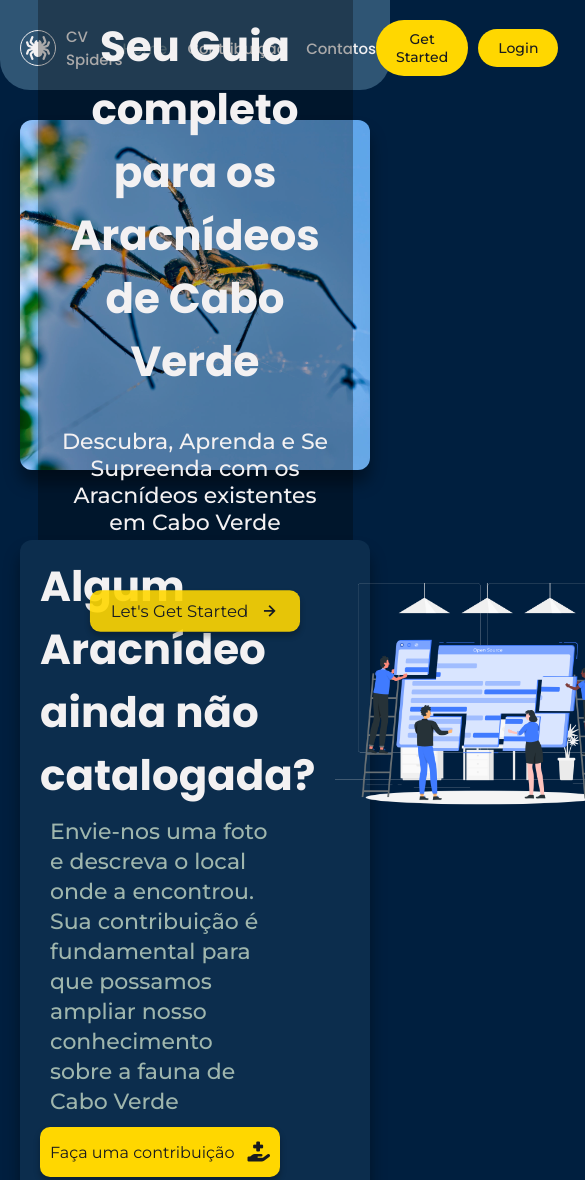
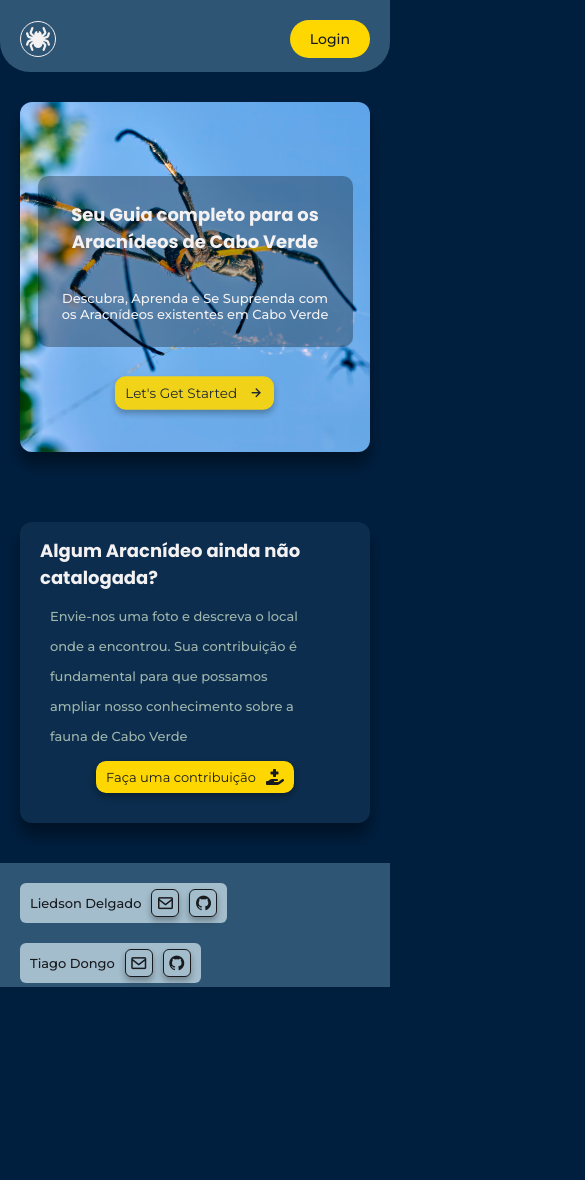
Before and after one commit to TiagoDongo/CV-Spiders, a plain HTML site: page docs/index.html in a window 390 px wide. Shown: the top 1180 px of the page, 585 px wide, since content can reach past the window. After the commit the page ends 987 px from the top, so only its background shows below. Drawn offline with nearby package versions, Linux system fonts and the light colour scheme.

Commit message:
Add responsive design for homepage and mainpage

```diff
--- a/docs/style.css
+++ b/docs/style.css
@@ -245,6 +245,7 @@ p{
 .main-content .bottom-section .left{
     display: flex;
     flex-direction: column;
+    align-items: flex-start;
     justify-content: space-between;
     padding: 5px 10px 20px 10px;
     /*border: 1px solid #fff;*/
@@ -256,7 +257,6 @@ p{
 
 .main-content .bottom-section .left > button{
     background: var(--color-winning);
-    width: 15rem;
     padding: 15px 10px;
     border-radius: var(--border-radious-1);
     cursor: pointer;
@@ -265,7 +265,7 @@ p{
     font-weight: 400;
     font-size: 16px;
     display: flex;
-    justify-content: space-between;
+    gap: 10px;
     align-items: center;
 }
 
@@ -287,8 +287,7 @@ p{
 
 .contacts{
     background: var(--header-footer-background);
-    grid-template-columns: 1fr 1fr 1fr;
-    grid-template-rows: auto auto;
+    grid-template-columns: repeat(3, 1fr);
     padding: 20px 20px 4px 20px;
     justify-items: center;
     align-items: center;
@@ -369,3 +368,172 @@ p{
     font-size: 14px;
     color: var(--color-1);
 }
+
+
+@media screen and (max-width: 992px){
+    .main-content .top-section .status > h2,
+    .main-content .bottom-section .left > h2{
+        font-size: 30px;
+    }
+    .main-content .top-section .status > h4,
+    .main-content .bottom-section .left .status > h4{
+        font-size: 20px;
+    }
+    .main-content .top-section > button,
+    .main-content .bottom-section .left > button{
+        padding: 8px 10px;
+        font-size: 13px;
+    }
+    .main-content .top-section > button > i,
+    .main-content .bottom-section .left > button > i{
+    font-size: 16px;
+    }
+}
+
+@media screen and (max-width: 768px){
+    .main-content .top-section .status > h2,
+    .main-content .bottom-section .left > h2{
+        font-size: 24px;
+    }
+
+    .main-content .top-section .status > h4,
+    .main-content .bottom-section .left .status > h4{
+        font-size: 16px;
+    }
+    .main-content .top-section > button,
+    .main-content .bottom-section .left > button{
+        padding: 8px 10px;
+        font-size: 13px;
+    }
+    .main-content .top-section > button > i,
+    .main-content .bottom-section .left > button > i{
+    font-size: 16px;
+    }
+
+    .contacts{
+        grid-template-columns: repeat(2, 1fr);
+    }
+
+    .contacts .liedson-contacts,
+    .contacts .tiago-contacts{
+        flex-direction: initial;
+        align-items: center;
+
+    }
+
+    .contacts .autor-rights{
+        grid-row: 3;
+        grid-column: 1 / 3;
+    }
+
+    .contacts .logo-uta{
+        grid-row: 2;
+        grid-column: 1 / 3;
+    }
+
+    .contacts .logo-uta > a > img{
+        width: 200px;
+    }
+
+    .contacts .liedson-contacts .social,
+    .contacts .tiago-contacts .social{
+    gap: 10px;
+    }
+
+    .main-content .bottom-section .right{
+        display: flex;
+        align-items: flex-end;
+        justify-content:flex-end;
+    }
+
+    .main-content .bottom-section .right > img{
+        width: 250px;
+        height: 250px;
+    }
+}
+
+@media screen and (max-width: 576px){
+    .header .btn-actions .get-started{
+        display: none;
+    }
+
+    .header .logo > a{
+        display: none;
+    }
+
+    .main-content .top-section .status > h2,
+    .main-content .bottom-section .left > h2{
+        font-size: 20px;
+    }
+
+    .main-content .top-section .status > h4,
+    .main-content .bottom-section .left .status > h4{
+        font-size: 14px;
+    }
+
+    .main-content .bottom-section .right{
+        display: none;
+    }
+
+    .main-content .bottom-section .left > button{
+        align-self: center;
+    }
+
+    .contacts .logo-uta{
+        display: none;
+    }
+
+    .contacts .liedson-contacts,
+    .contacts .tiago-contacts{
+    justify-content: space-between;
+    gap: 10px;
+    padding: 6px 10px;
+    grid-row: 1;
+    }
+
+    .contacts .liedson-contacts > p,
+    .contacts .tiago-contacts > p{
+        font-size: 13px;
+    }
+
+    .contacts .liedson-contacts .social > a,
+    .contacts .tiago-contacts .social > a{
+    font-size: 18px;
+    }
+}
+
+@media screen and (max-width: 468px){
+    .header .navbar{
+        display: none;
+    }
+
+    .header .logo > a{
+        display: none;
+    }
+
+    .main-content .top-section .status > h2,
+    .main-content .bottom-section .left > h2{
+        font-size: 18px;
+    }
+
+    .main-content .top-section .status > h4,
+    .main-content .bottom-section .left .status > h4{
+        font-size: 13px;
+    }
+
+    .contacts{
+        grid-template-columns: 1fr;
+        justify-items: left;
+    }
+
+    .contacts .liedson-contacts{
+        grid-row: 1;
+    }
+    .contacts .tiago-contacts{
+        grid-row: 2;
+    }
+
+    .contacts .autor-rights{
+        display: none;
+    }
+}
```
Also changed, not shown: Main-site/main_style.css (+85 -4 lines).
